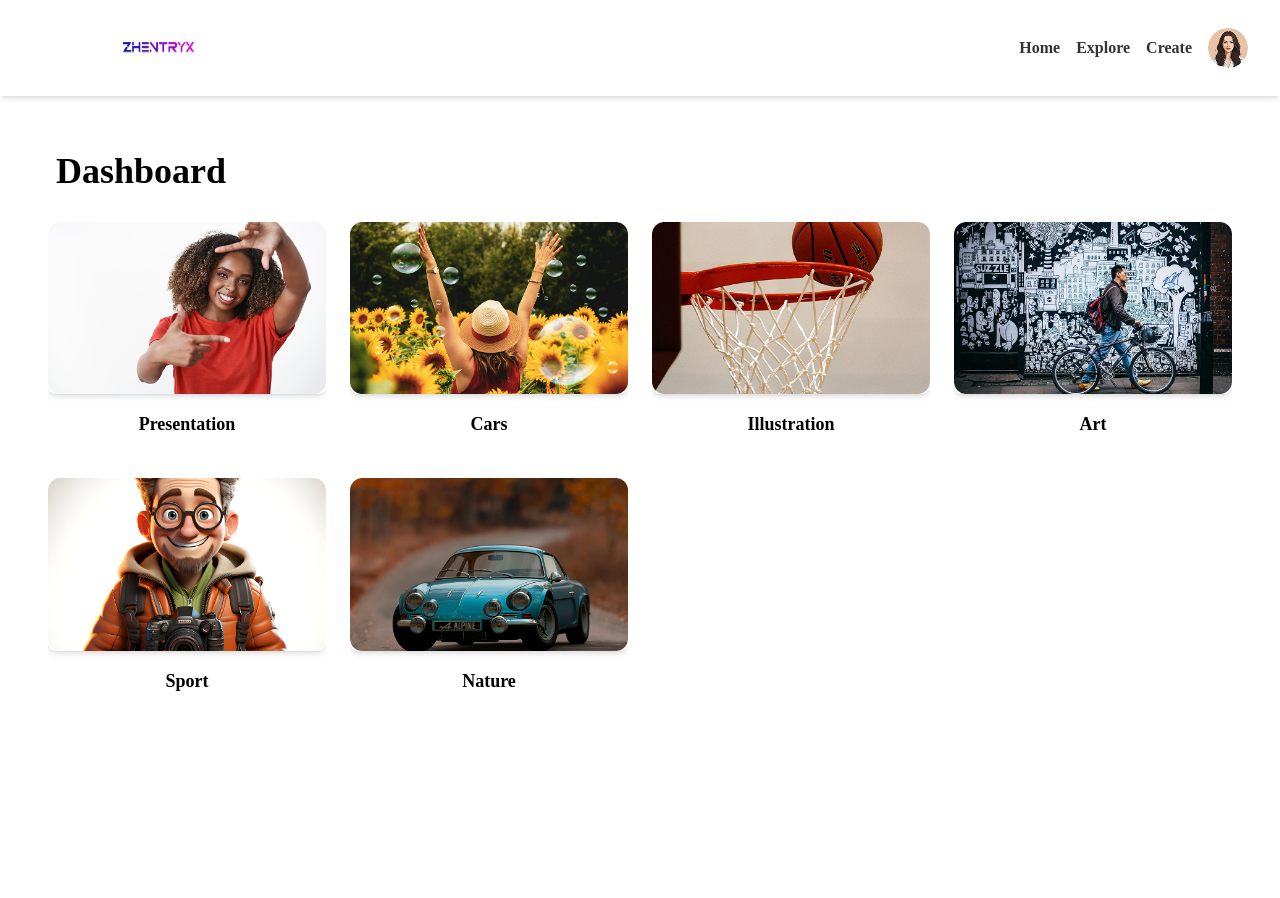
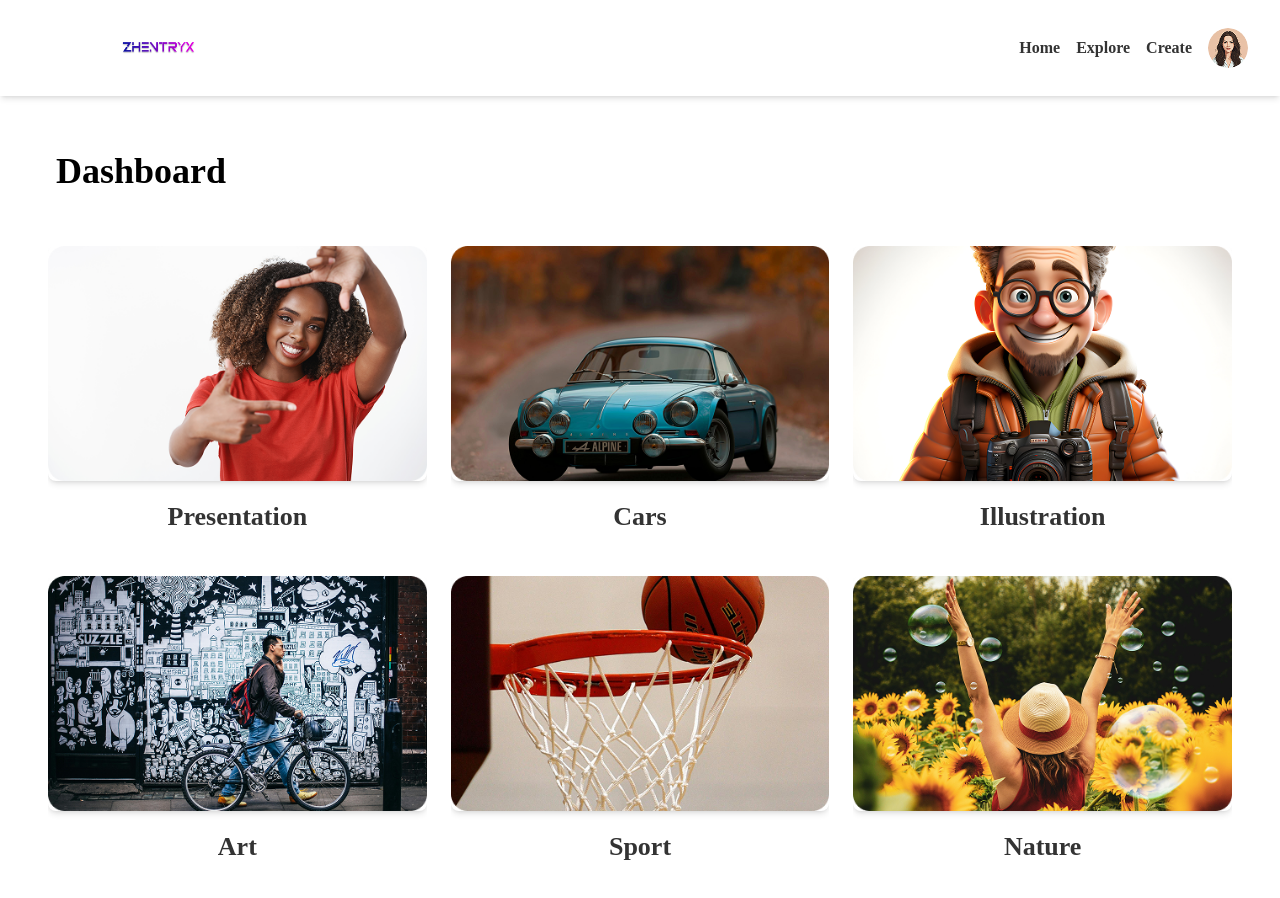
Before and after one commit to Zhentryx034/imagefic, a React (Vite) app in the folder imagefic/: page /dashboard in a window 1280 px wide. Shown: the top 898 px of the page. Built offline with nearby package versions, Linux system fonts and the light colour scheme; a web font is replaced by a local one.

Commit message:
Update image imports and adjust layout in Dashboard component for consistency

```diff
--- a/imagefic/src/Components/Dashboard/Dashboard.tsx
+++ b/imagefic/src/Components/Dashboard/Dashboard.tsx
@@ -2,11 +2,11 @@ import React from 'react';
 import logo from '../../assets/Zhentryx.png';
 import userImg from '../../assets/Pictures/dashboard images/user.png'
 import img1 from '../../assets/Pictures/dashboard images/dashboard-img (1).png'
-import img2 from '../../assets/Pictures/dashboard images/dashboard-img (2).png'
-import img3 from '../../assets/Pictures/dashboard images/dashboard-img (3).png'
+import img2 from '../../assets/Pictures/dashboard images/dashboard-img (6).png'
+import img3 from '../../assets/Pictures/dashboard images/dashboard-img (5).png'
 import img4 from '../../assets/Pictures/dashboard images/dashboard-img (4).png'
-import img5 from '../../assets/Pictures/dashboard images/dashboard-img (5).png'
-import img6 from '../../assets/Pictures/dashboard images/dashboard-img (6).png'
+import img5 from '../../assets/Pictures/dashboard images/dashboard-img (3).png'
+import img6 from '../../assets/Pictures/dashboard images/dashboard-img (2).png'
 
 const Dashboard: React.FC = () => {
     const items = [
@@ -32,13 +32,13 @@ const Dashboard: React.FC = () => {
             </div>
         </nav>
         <div className='mt-36 pl-6 pr-6 '>
-            <h1 className='text-[36px] font-bold mt-8 text-left pl-8 '>Dashboard</h1>
-            <div className='grid grid-cols-1 md:grid-cols-3 lg:grid-cols-4 gap-6 p-6 bg-white'>
+            <h1 className='text-[36px] font-bold mt-8 mb-6 text-left pl-8 '>Dashboard</h1>
+            <div className='grid grid-cols-1 md:grid-cols-3 lg:grid-cols-3 gap-6 p-6 bg-white'>
                 {items.map((item, index) => (
                     <div key={index} className=' overflow-hidden'>
-                        <img src={item.img} alt={item.title} className='w-[150%] h-68 object-cover rounded-lg shadow-md ' />
+                        <img src={item.img} alt={item.title} className='w-[100%] h-68 object-cover rounded-lg shadow-md ' />
                         <div className='p-4'>
-                            <h2 className='text-lg font-semibold'>{item.title}</h2>
+                            <h2 className='text-[26px] font-semibold text-[#333]'>{item.title}</h2>
                         </div>
                     </div>
                 ))}
```
